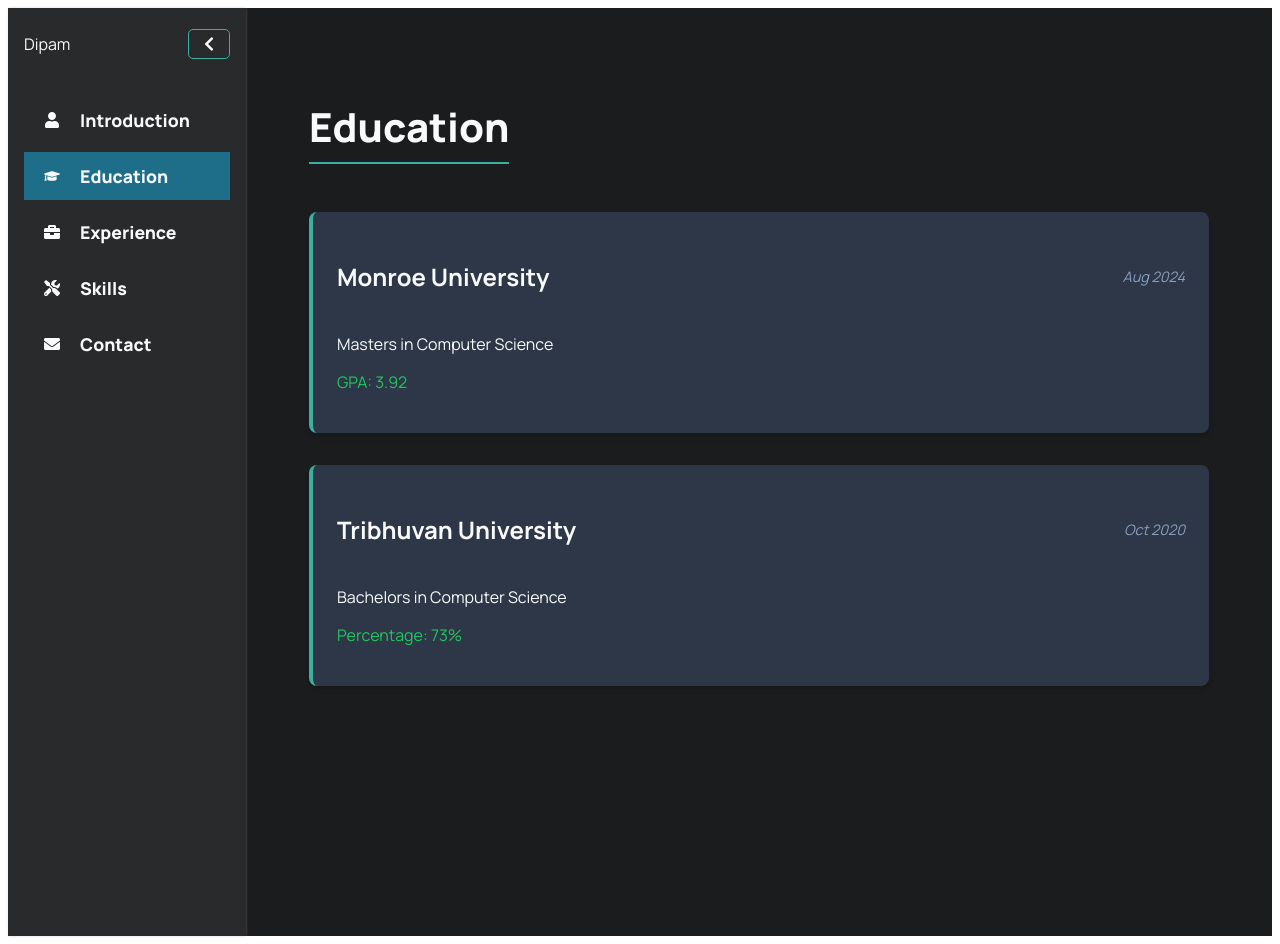
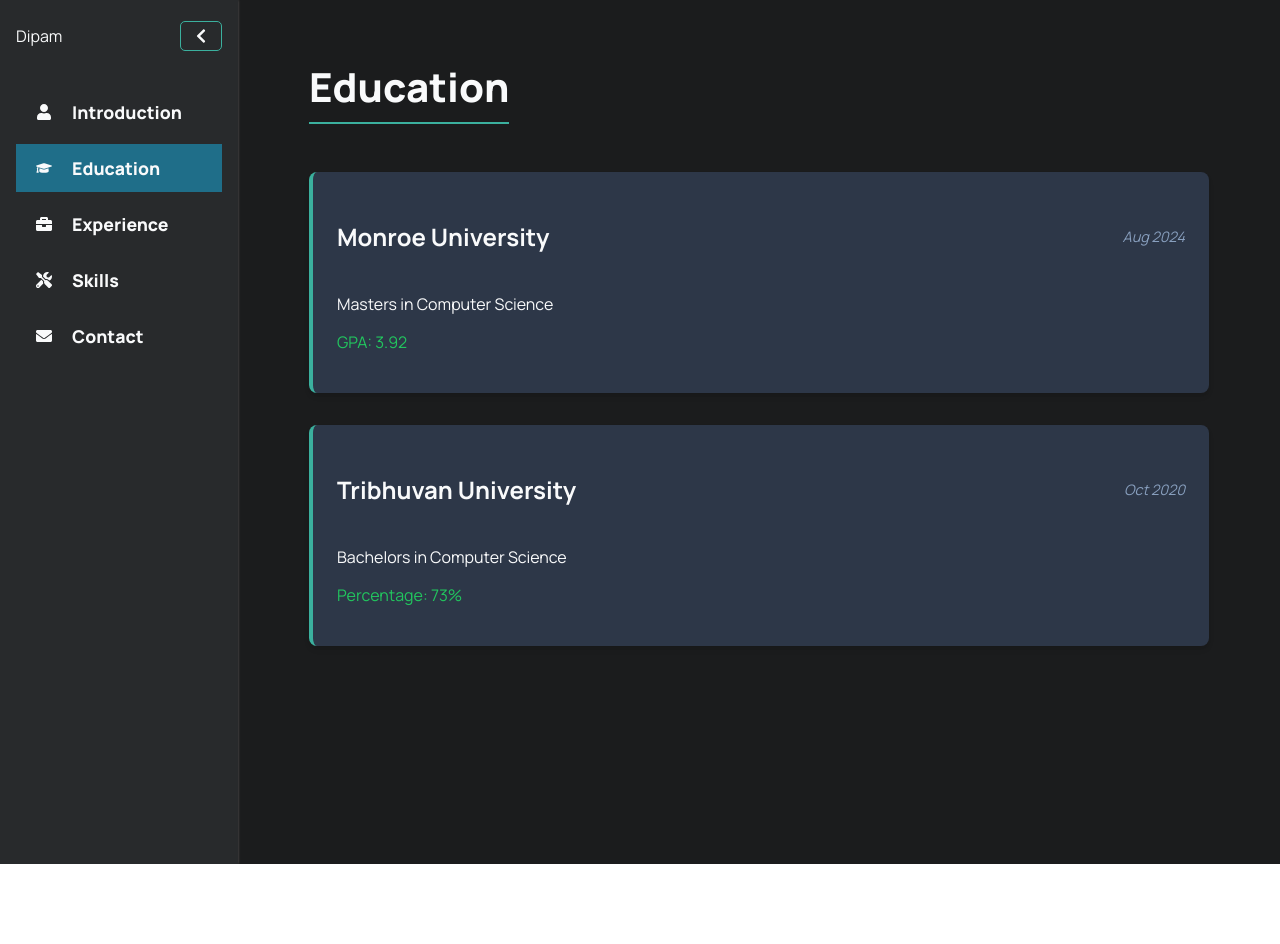
Before and after one commit to Dipam1/portfolio, a React (Create React App) app: page /education in a window 1280 px wide. After the commit the page ends 864 px from the top, so only its background shows below. Built offline with nearby package versions, Linux system fonts and the light colour scheme; no server answers.

Commit message:
margin gone hopefully

```diff
--- a/src/Pages/Contact/Contact.css
+++ b/src/Pages/Contact/Contact.css
@@ -1,6 +1,6 @@
 .contact-page {
   color: var(--text-color);
-  padding: 4rem 1rem;
+  padding: 2rem 1rem;
   display: flex;
   justify-content: center;
   align-items: flex-start;
--- a/src/Pages/Education/Education.css
+++ b/src/Pages/Education/Education.css
@@ -1,7 +1,7 @@
 .education-page {
     color: var(--text-color);
     min-height: 100vh;
-    padding: 4rem 1rem;
+    padding: 2rem 1rem;
     display: flex;
     justify-content: center;
     align-items: flex-start; /* Align items to the top */
--- a/src/Pages/Experience/Experience.css
+++ b/src/Pages/Experience/Experience.css
@@ -1,7 +1,7 @@
 .experience-page {
   color: var(--text-color);
   min-height: 100vh;
-  padding: 4rem 1rem;
+  padding: 2rem 1rem;
   display: flex;
   justify-content: center;
   align-items: flex-start;
--- a/src/Pages/Skills/Skills.css
+++ b/src/Pages/Skills/Skills.css
@@ -7,5 +7,5 @@
     width: 100%;
     max-width: 900px;
     margin: 0 auto;
-    padding: 4rem 1rem;
+    padding: 2rem 1rem;
 }
--- a/src/index.css
+++ b/src/index.css
@@ -57,6 +57,11 @@
   background-color: #d55959;
 }
 
+body{
+  margin: 0;
+  padding: 0;
+}
+
 /* Loader */
 .loader {
   width: 400px;
```
